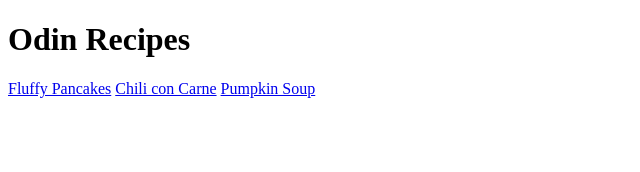
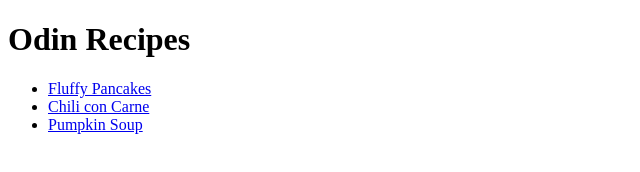
Before and after one commit to ElG87/odin-recipes, a plain HTML site: page index.html in a window 1280 px wide. Shown: the whole page, without its empty margins (0-640 px from the left). Drawn offline with Linux system fonts and the light colour scheme.

Commit message:
Add recipes links in unordered list

```diff
--- a/index.html
+++ b/index.html
@@ -7,8 +7,10 @@
 </head>
 <body>
     <h1>Odin Recipes</h1>
-    <a href="../recipes/pancakes.html">Fluffy Pancakes</a>
-    <a href="../recipes/chili-con-carne.html">Chili con Carne</a>
-    <a href="../recipes/pumpkin-soup.html">Pumpkin Soup</a>
+    <ul>
+        <li><a href="../recipes/pancakes.html">Fluffy Pancakes</a></li>
+        <li><a href="../recipes/chili-con-carne.html">Chili con Carne</a></li>
+        <li><a href="../recipes/pumpkin-soup.html">Pumpkin Soup</a></li>
+    </ul>
 </body>
 </html>
```
